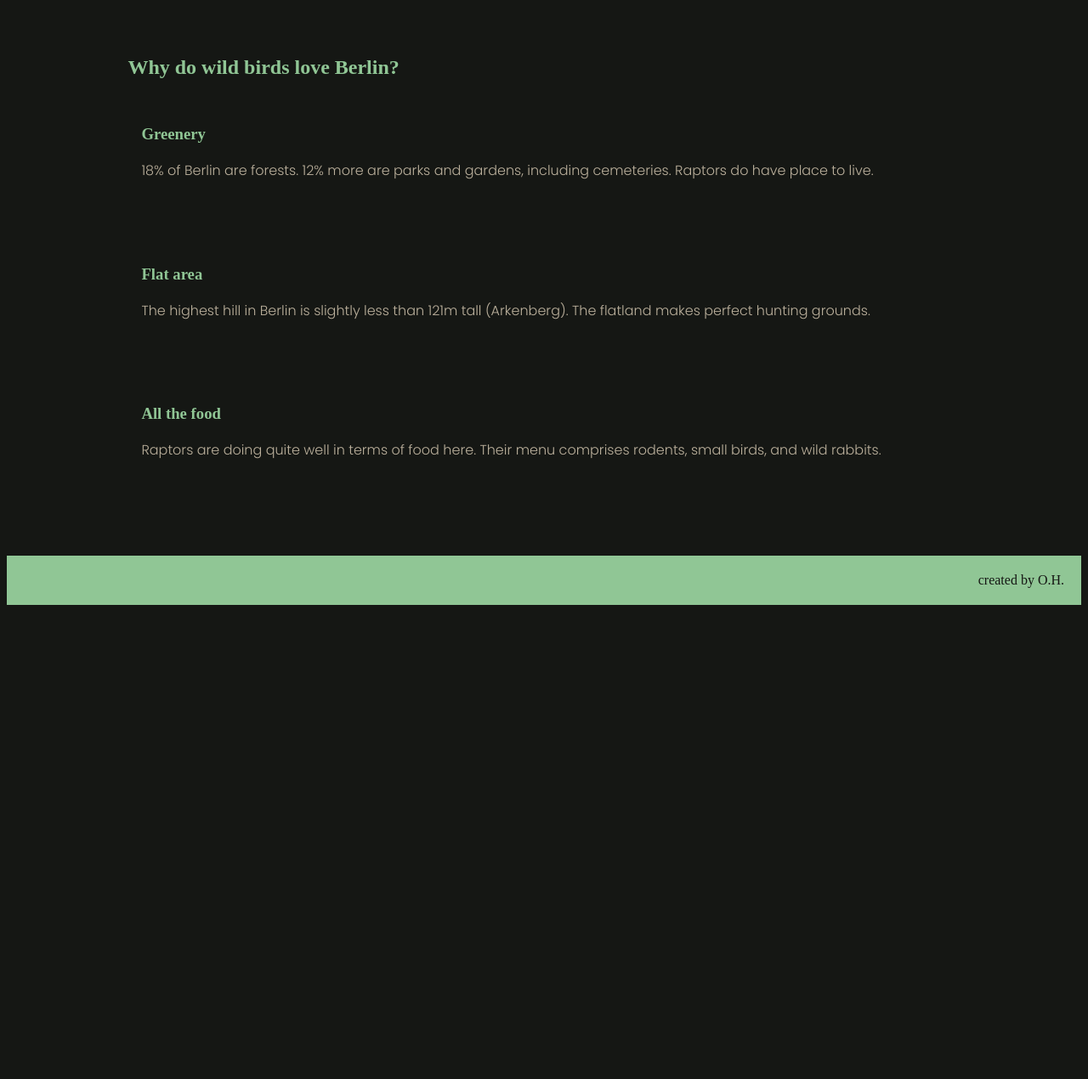
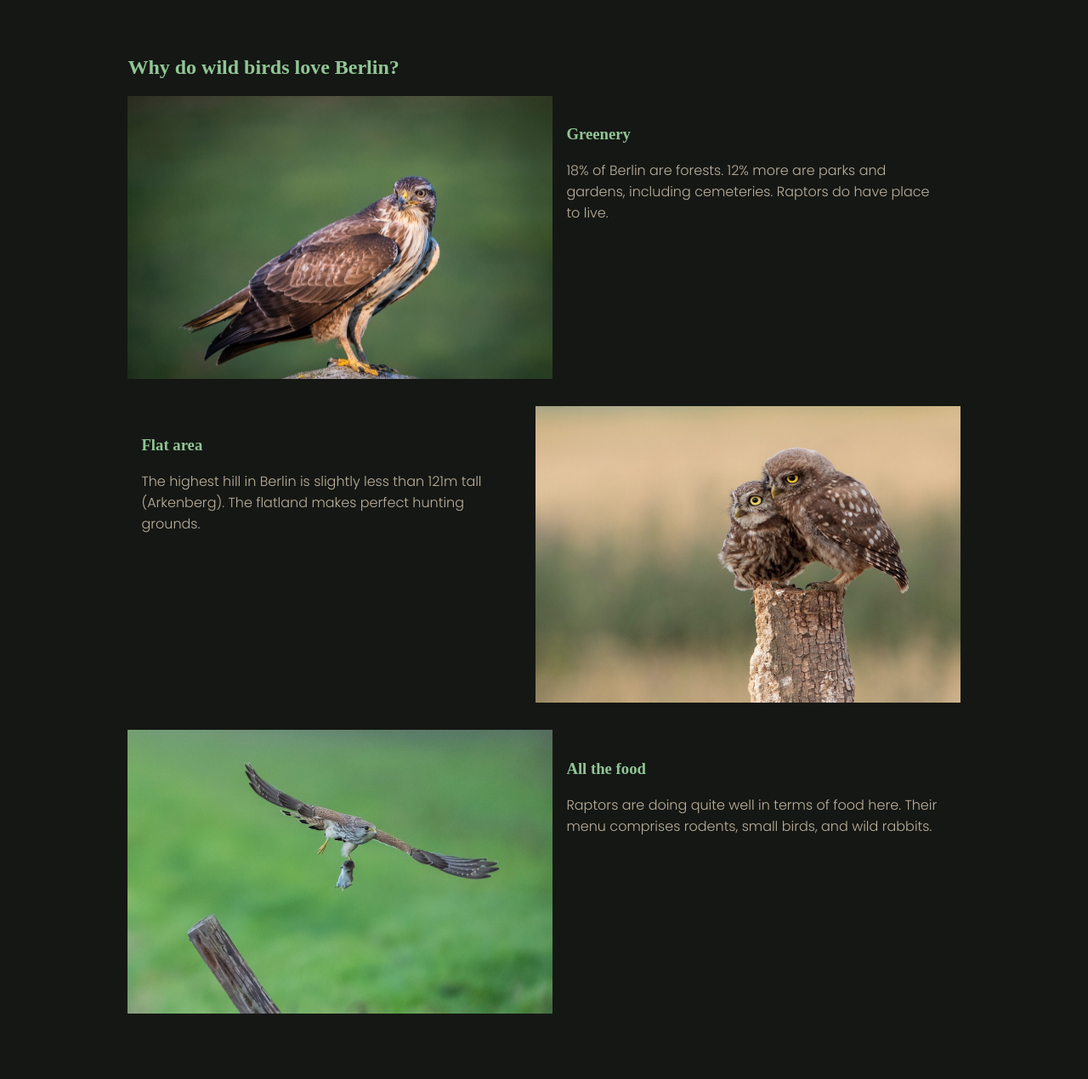
Before and after one commit to olhanotolga/raptors_of_berlin, a plain HTML site: page index.html in a window 1280 px wide. Shown: the part 270-1540 px from the top of the page at 85% size. Before the commit the page ends 990 px from the top, so only its background shows below. Drawn offline with Linux system fonts and the light colour scheme; the site is published under a folder, as on GitHub Pages, so addresses that start at the root find nothing; a web font is replaced by a local one.

Commit message:
fix images on homepage

```diff
--- a/index.html
+++ b/index.html
@@ -27,21 +27,21 @@
     <main class="homepage">
         <h2>Why do wild birds love Berlin?</h2>
         <section class="hp-sect-one">
-            <img class="home-sect-img" src="/img/ted-van-den-bergh-9dR-HC9MLzA-unsplash.jpg" alt="">
+            <img class="home-sect-img" src="img/ted-van-den-bergh-9dR-HC9MLzA-unsplash.jpg" alt="">
             <div class="homepage-descr">
                 <h3>Greenery</h3>
                 <p>18% of Berlin are forests. 12% more are parks and gardens, including cemeteries. Raptors do have place to live.</p>
             </div>
         </section>
         <section class="hp-sect-two">
-            <img class="home-sect-img" src="/img/zdenek-machacek-FvTn9Dlv39A-unsplash.jpg" alt="">
+            <img class="home-sect-img" src="img/zdenek-machacek-FvTn9Dlv39A-unsplash.jpg" alt="">
             <div class="homepage-descr">
                 <h3>Flat area</h3>
                 <p>The highest hill in Berlin is slightly less than 121m tall (Arkenberg). The flatland makes perfect hunting grounds.</p>
             </div>
         </section>
         <section class="hp-sect-three">
-            <img class="home-sect-img" src="/img/vincent-van-zalinge-OkTrQ3S-lm4-unsplash.jpg" alt="">
+            <img class="home-sect-img" src="img/vincent-van-zalinge-OkTrQ3S-lm4-unsplash.jpg" alt="">
             <div class="homepage-descr">
                 <h3>All the food</h3>
                 <p>Raptors are doing quite well in terms of food here. Their menu comprises rodents, small birds, and wild rabbits.</p>
```
